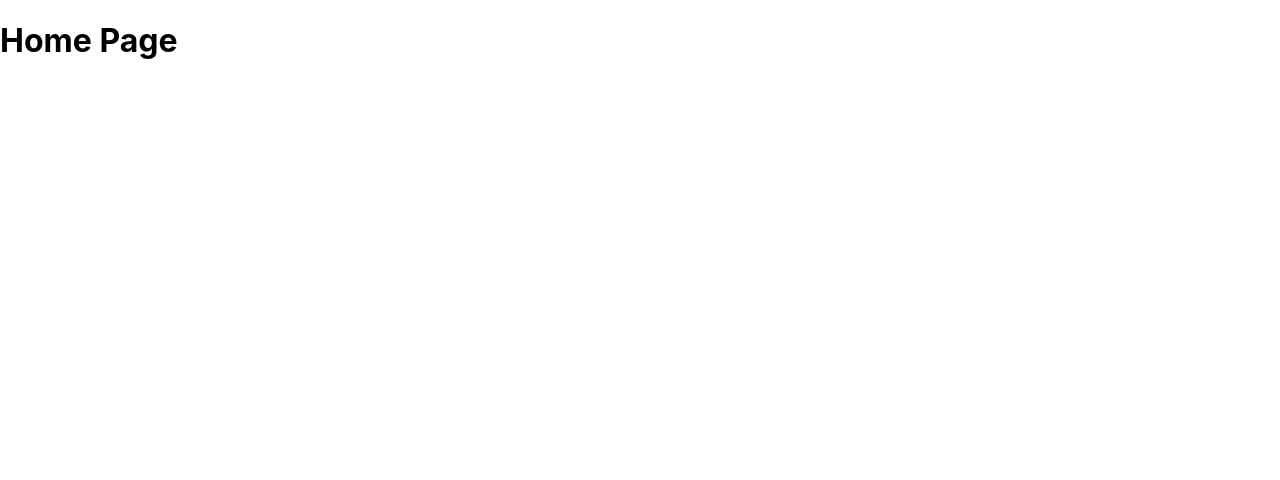
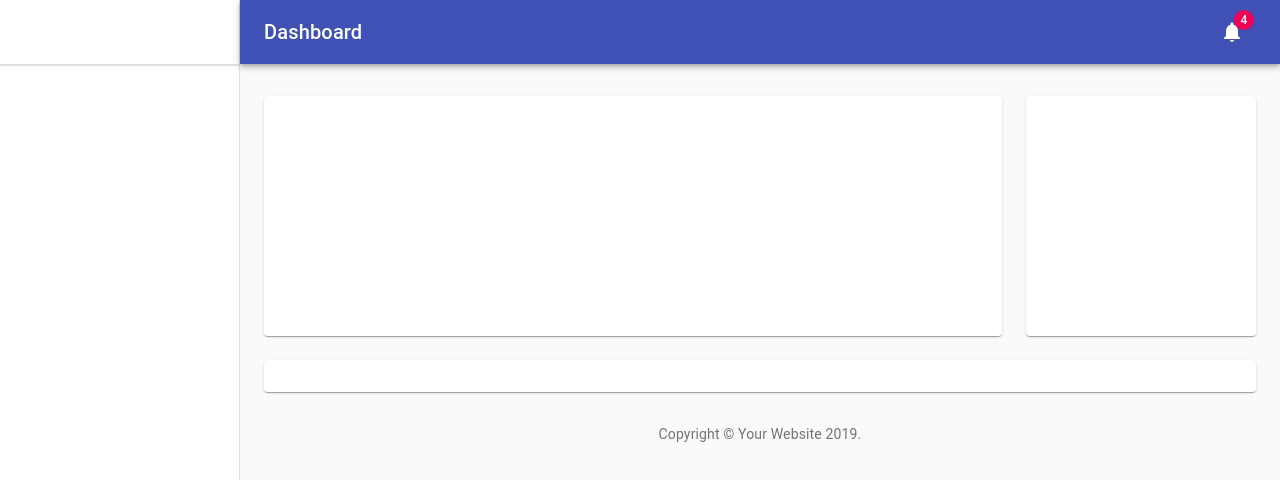
Before and after one commit to Badging-System/Badging-System, a React (Create React App) app in the folder client/: page / in a window 1280 px wide. Shown: the top 480 px of the page. Built offline with nearby package versions, Linux system fonts and the light colour scheme.

Commit message:
initial home component

```diff
--- a/client/package.json
+++ b/client/package.json
@@ -3,8 +3,10 @@
   "version": "0.1.0",
   "private": true,
   "dependencies": {
-    "react": "^16.10.2",
-    "react-dom": "^16.10.2",
+    "@material-ui/core": "^4.5.2",
+    "@material-ui/icons": "^4.5.1",
+    "react": "^16.11.0",
+    "react-dom": "^16.11.0",
     "react-router-dom": "^5.1.2",
     "react-scripts": "3.2.0"
   },
--- a/client/src/App.js
+++ b/client/src/App.js
@@ -1,4 +1,5 @@
 import React from "react";
+import Home from "./home/Home";
 import { BrowserRouter as Router, Switch, Route } from "react-router-dom";
 
 class App extends React.Component {
@@ -6,7 +7,7 @@
     return (
       <Router>
         <Switch>
-          <Route exact path='/' component={HomeText} />
+          <Route exact path='/' component={Home} />
         </Switch>
       </Router>
     );
--- /dev/null
+++ b/client/src/home/Home.js
@@ -0,0 +1,195 @@
+import React from "react";
+import clsx from "clsx";
+import { makeStyles } from "@material-ui/core/styles";
+import CssBaseline from "@material-ui/core/CssBaseline";
+import Drawer from "@material-ui/core/Drawer";
+import AppBar from "@material-ui/core/AppBar";
+import Toolbar from "@material-ui/core/Toolbar";
+import Typography from "@material-ui/core/Typography";
+import Divider from "@material-ui/core/Divider";
+import IconButton from "@material-ui/core/IconButton";
+import Badge from "@material-ui/core/Badge";
+import Container from "@material-ui/core/Container";
+import Grid from "@material-ui/core/Grid";
+import Paper from "@material-ui/core/Paper";
+import Link from "@material-ui/core/Link";
+import MenuIcon from "@material-ui/icons/Menu";
+import NotificationsIcon from "@material-ui/icons/Notifications";
+
+function Copyright() {
+  return (
+    <Typography variant='body2' color='textSecondary' align='center'>
+      {"Copyright © "}
+      <Link color='inherit' href='https://material-ui.com/'>
+        Your Website
+      </Link>{" "}
+      {new Date().getFullYear()}
+      {"."}
+    </Typography>
+  );
+}
+
+const drawerWidth = 240;
+
+const useStyles = makeStyles(theme => ({
+  root: {
+    display: "flex"
+  },
+  toolbar: {
+    paddingRight: 24 // keep right padding when drawer closed
+  },
+  toolbarIcon: {
+    display: "flex",
+    alignItems: "center",
+    justifyContent: "flex-end",
+    padding: "0 8px",
+    ...theme.mixins.toolbar
+  },
+  appBar: {
+    zIndex: theme.zIndex.drawer + 1,
+    transition: theme.transitions.create(["width", "margin"], {
+      easing: theme.transitions.easing.sharp,
+      duration: theme.transitions.duration.leavingScreen
+    })
+  },
+  appBarShift: {
+    marginLeft: drawerWidth,
+    width: `calc(100% - ${drawerWidth}px)`,
+    transition: theme.transitions.create(["width", "margin"], {
+      easing: theme.transitions.easing.sharp,
+      duration: theme.transitions.duration.enteringScreen
+    })
+  },
+  menuButton: {
+    marginRight: 36
+  },
+  menuButtonHidden: {
+    display: "none"
+  },
+  title: {
+    flexGrow: 1
+  },
+  drawerPaper: {
+    position: "relative",
+    whiteSpace: "nowrap",
+    width: drawerWidth,
+    transition: theme.transitions.create("width", {
+      easing: theme.transitions.easing.sharp,
+      duration: theme.transitions.duration.enteringScreen
+    })
+  },
+  drawerPaperClose: {
+    overflowX: "hidden",
+    transition: theme.transitions.create("width", {
+      easing: theme.transitions.easing.sharp,
+      duration: theme.transitions.duration.leavingScreen
+    }),
+    width: theme.spacing(7),
+    [theme.breakpoints.up("sm")]: {
+      width: theme.spacing(9)
+    }
+  },
+  appBarSpacer: theme.mixins.toolbar,
+  content: {
+    flexGrow: 1,
+    height: "100vh",
+    overflow: "auto"
+  },
+  container: {
+    paddingTop: theme.spacing(4),
+    paddingBottom: theme.spacing(4)
+  },
+  paper: {
+    padding: theme.spacing(2),
+    display: "flex",
+    overflow: "auto",
+    flexDirection: "column"
+  },
+  fixedHeight: {
+    height: 240
+  }
+}));
+
+export default function Dashboard() {
+  const classes = useStyles();
+  const [open, setOpen] = React.useState(true);
+  const handleDrawerOpen = () => {
+    setOpen(true);
+  };
+  const handleDrawerClose = () => {
+    setOpen(false);
+  };
+  const fixedHeightPaper = clsx(classes.paper, classes.fixedHeight);
+
+  return (
+    <div className={classes.root}>
+      <CssBaseline />
+      <AppBar
+        position='absolute'
+        className={clsx(classes.appBar, open && classes.appBarShift)}
+      >
+        <Toolbar className={classes.toolbar}>
+          <IconButton
+            edge='start'
+            color='inherit'
+            aria-label='open drawer'
+            onClick={handleDrawerOpen}
+            className={clsx(
+              classes.menuButton,
+              open && classes.menuButtonHidden
+            )}
+          >
+            <MenuIcon />
+          </IconButton>
+          <Typography
+            component='h1'
+            variant='h6'
+            color='inherit'
+            noWrap
+            className={classes.title}
+          >
+            Dashboard
+          </Typography>
+          <IconButton color='inherit'>
+            <Badge badgeContent={4} color='secondary'>
+              <NotificationsIcon />
+            </Badge>
+          </IconButton>
+        </Toolbar>
+      </AppBar>
+      <Drawer
+        variant='permanent'
+        classes={{
+          paper: clsx(classes.drawerPaper, !open && classes.drawerPaperClose)
+        }}
+        open={open}
+      >
+        <div className={classes.toolbarIcon}>
+          <IconButton onClick={handleDrawerClose}></IconButton>
+        </div>
+        <Divider />
+        <Divider />
+      </Drawer>
+      <main className={classes.content}>
+        <div className={classes.appBarSpacer} />
+        <Container maxWidth='lg' className={classes.container}>
+          <Grid container spacing={3}>
+            {/* Chart */}
+            <Grid item xs={12} md={8} lg={9}>
+              <Paper className={fixedHeightPaper}></Paper>
+            </Grid>
+            {/* Recent Deposits */}
+            <Grid item xs={12} md={4} lg={3}>
+              <Paper className={fixedHeightPaper}></Paper>
+            </Grid>
+            {/* Recent Orders */}
+            <Grid item xs={12}>
+              <Paper className={classes.paper}></Paper>
+            </Grid>
+          </Grid>
+        </Container>
+        <Copyright />
+      </main>
+    </div>
+  );
+}
```
Also changed, not shown: 1 other file (tests, documents, lock files or other folders).
